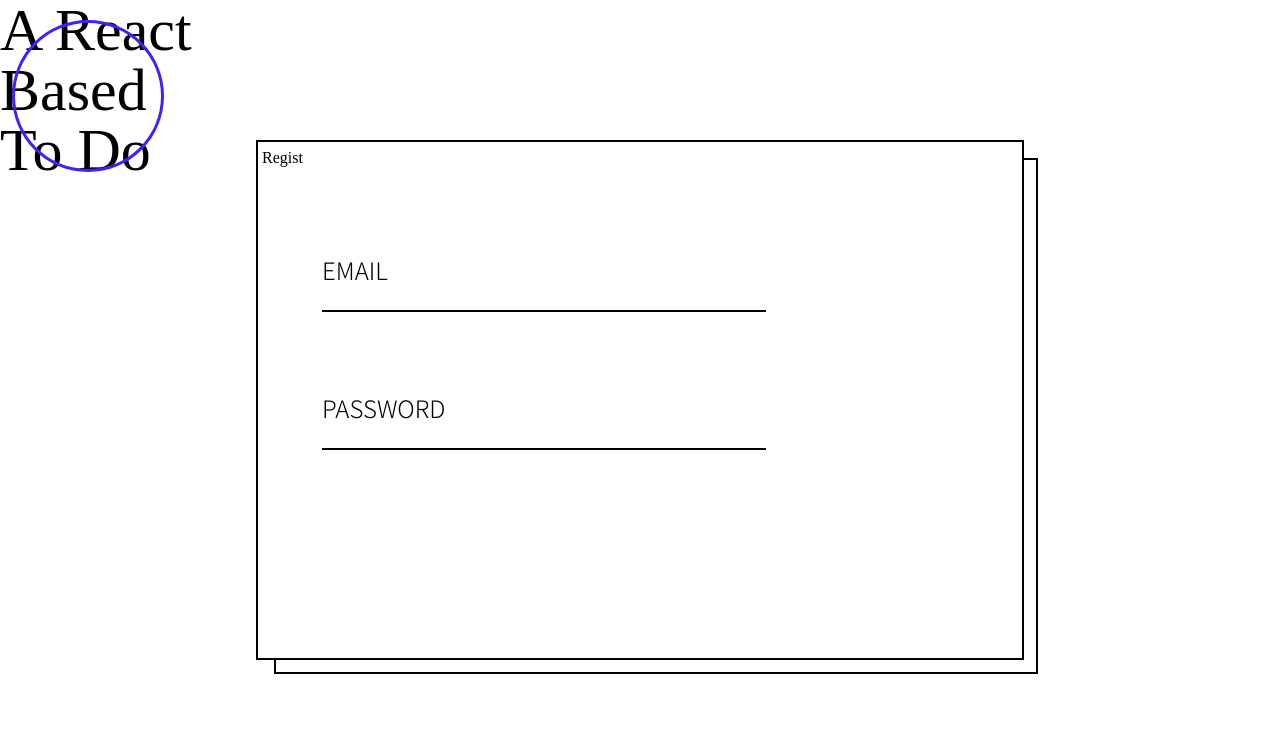
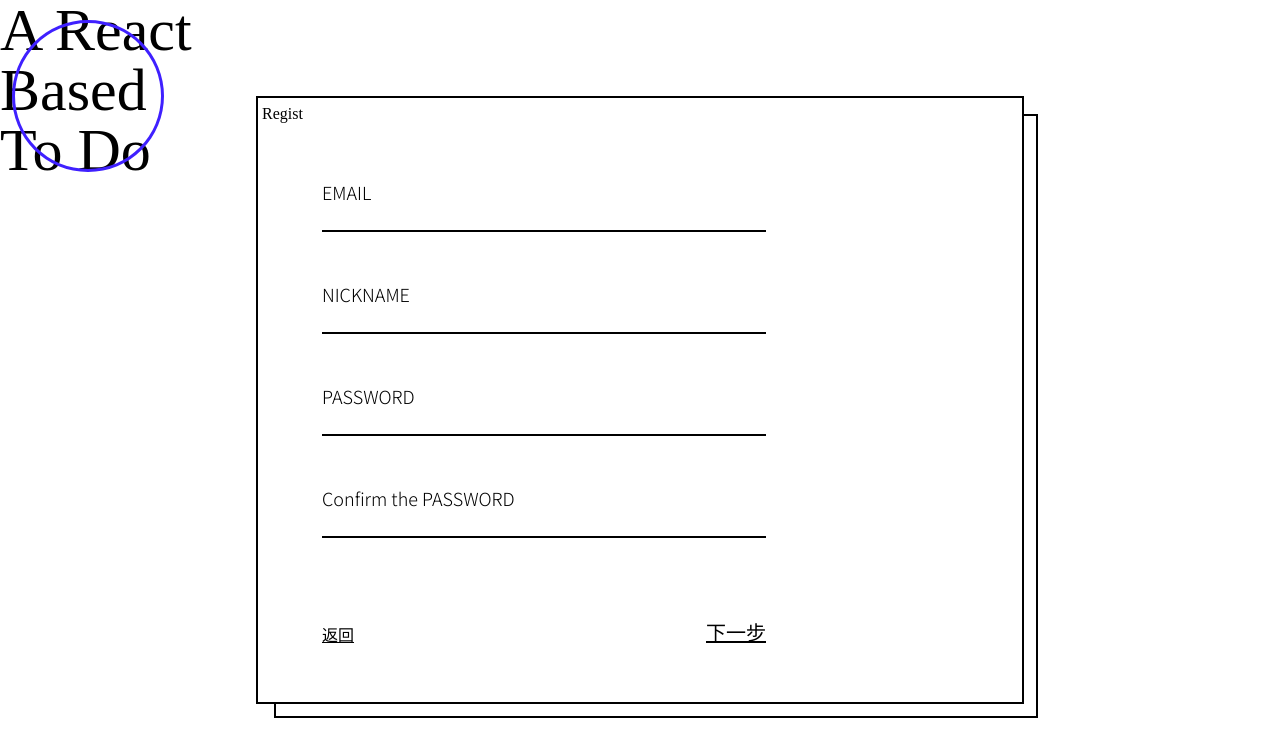
Before and after one commit to todelusion/React-todolist, a React (Vite) app: page /#/regist in a window 1280 px wide. Shown: the top 756 px of the page. Built offline with nearby package versions, Linux system fonts and the light colour scheme; a web font is replaced by a local one.

Commit message:
f/API_login_regist_30%

```diff
--- a/src/components/LoadingModal.jsx
+++ b/src/components/LoadingModal.jsx
@@ -1,9 +1,10 @@
 import React from "react";
 
-export default function LoadingModal() {
+export default function LoadingModal({ modalMessage }) {
   return (
-    <div className="fixed top-0 z-10 flex h-screen w-full items-center justify-center">
-      <div className="h-14 w-20 animate-spin rounded-[100%] border-2 border-primary md:h-20 md:w-32"></div>
+    <div className="fixed top-0 z-10 flex flex-col h-screen w-full items-center justify-center">
+      <div className="mb-10 h-14 w-20 animate-spin rounded-[100%] border-2 border-primary md:h-20 md:w-32"></div>
+      <h3 className="font-dela text-primary text-2xl">{modalMessage}</h3>
     </div>
   );
 }
--- a/src/views/App.jsx
+++ b/src/views/App.jsx
@@ -5,12 +5,13 @@ import VisiterTodolist from "./VisiterTodolist";
 import Regist from "./Regist"
 
 export default function App() {
+  const baseUrl = "https://todoo.5xcamp.us"
   return (
     <>
       <Routes>
-        <Route path="/" element={<Home />}></Route>
+        <Route path="/" element={<Home baseUrl={baseUrl} />}></Route>
         <Route path="/visiterTodolist" element={<VisiterTodolist />}></Route>
-        <Route path="/regist" element={<Regist />}></Route>
+        <Route path="/regist" element={<Regist baseUrl={baseUrl}/>}></Route>
       </Routes>
     </>
   );
--- a/src/views/Home.jsx
+++ b/src/views/Home.jsx
@@ -28,7 +28,7 @@ export default function Home() {
               <span className="mx-5 border-l h-4 border-black inline-block"></span>
               <Link to="/visiterTodolist"><p className="underline underline-offset-1 inline-block mb-20">登入</p></Link>
               <Link to="/regist"><p className="block underline text-primary text-base">註冊</p></Link>
-          </li>
+            </li>
           </ul>
         </Body_RectangleWrap>
       </Layout_Hscreen>
--- a/src/views/Regist.jsx
+++ b/src/views/Regist.jsx
@@ -1,24 +1,59 @@
 import React from 'react'
+import axios from 'axios'
+
+import { Link } from "react-router-dom"
+import { useState } from 'react'
+
+
 import Body_RectangleWrap from '../components/Body_RectangleWrap'
 import Nav from "./Nav"
 import Layout_Hscreen from '../Layout/Layout_Hscreen'
 
-export default function Regist() {
+export default function Regist({ baseUrl }) {
+    const [email, setEmail] = useState('')
+    const [nickName, setNickName] = useState('')
+    const [password, setPassword] = useState('')
+    const [checkPassword, setCheckPassword] = useState('')
+
+    const handleRegist = () => {
+        const obj = {
+            "user": {
+                "email": email,
+                "nickname": nickName,
+                "password": password
+            }
+        }
+        console.log(obj)
+
+    }
+
   return (
     <>
         <Nav />
         <Layout_Hscreen>
             <Body_RectangleWrap bodyTitle="Regist">
-                <ul className="login-regist-wrapper font-light">
-            <li className="mb-20">
-              <p className="text-2xl">EMAIL</p>
-              <input type="email" className="w-full border-b-2 border-black" />
-            </li>
-            <li className="mb-20">
-              <p className="text-2xl">PASSWORD</p>
-              <input type="password" className="w-full border-b-2 border-black" />
-            </li>
-          </ul>
+            <ul className="pt-12 pl-20 pr-14 pb-14 md:pl-16 md:pt-20 md:pr-64 font-light">
+                <li className="mb-12">
+                    <p className="text-lg">EMAIL</p>
+                    <input type="email" value={email} onChange={(e) => setEmail(e.target.value)} className="w-full border-b-2 border-black" />
+                </li>
+                <li className="mb-12">
+                    <p className="text-lg">NICKNAME</p>
+                    <input type="text" value={nickName} onChange={(e) => setNickName(e.target.value)} className="w-full border-b-2 border-black" />
+                </li>
+                <li className="mb-12">
+                    <p className="text-lg">PASSWORD</p>
+                    <input type="password" value={password} onChange={(e) => setPassword(e.target.value)} className="w-full border-b-2 border-black" />
+                </li>
+                <li className="mb-20">
+                    <p className="text-lg">Confirm the PASSWORD</p>
+                    <input type="text" value={checkPassword} onChange={(e) => setCheckPassword(e.target.value)} className="w-full border-b-2 border-black" />
+                </li>
+                <li className="text-xl flex justify-between items-end">
+                    <Link to="/"><p className="underline text-base">返回</p></Link>
+                    <p onClick={handleRegist} className="underline underline-offset-1 cursor-pointer">下一步</p>
+                </li>
+            </ul>
             </Body_RectangleWrap>
         </Layout_Hscreen>
     </>
--- a/src/views/VisiterTodolist.jsx
+++ b/src/views/VisiterTodolist.jsx
@@ -222,7 +222,7 @@ function VisiterTodolist() {
         </div>
       </section>
       <div className={`${isPending === true ? "show" : "close"}`}>
-        <LoadingModal />
+        <LoadingModal modalMessage="讀取中" />
       </div>
     </>
   );
```
